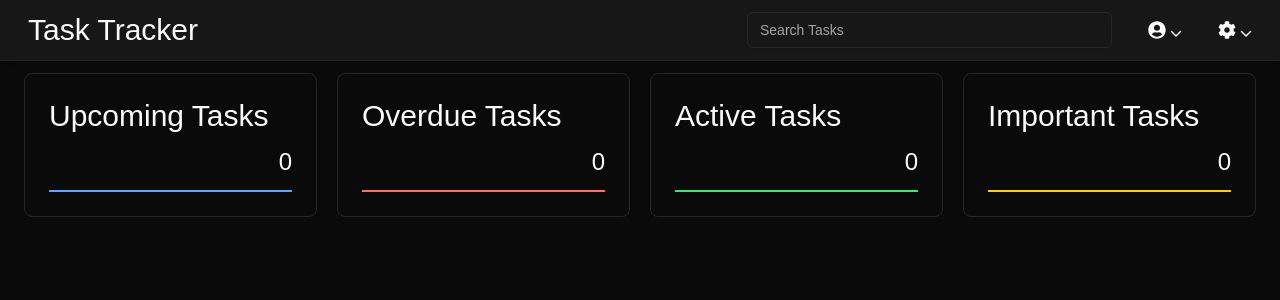
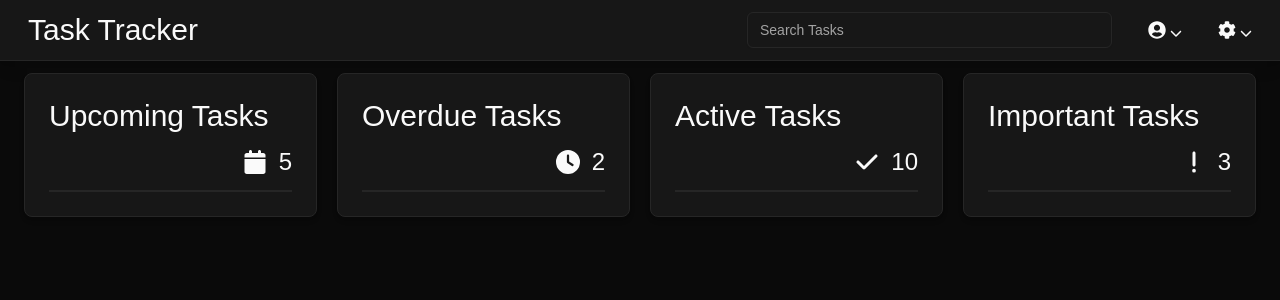
Before and after one commit to jowhe/dissertation-app-source, a Next.js app: page / in a window 1280 px wide. Shown: the top 300 px of the page. Built offline with nearby package versions, Linux system fonts and the light colour scheme.

Commit message:
Refactored TaskIndicator.

```diff
--- a/components/interface/TaskIndicator.tsx
+++ b/components/interface/TaskIndicator.tsx
@@ -1,28 +1,49 @@
 import React from 'react'
+import { UserTasksCategories } from '@/lib/types';
+import { FaCalendar, FaCheck, FaClock, FaExclamation } from 'react-icons/fa6';
+
+const Items: Array<UserTasksCategories> = [
+    {
+      name: 'Upcoming Tasks',
+      value: 5,
+      color: 'blue',
+      icon: <FaCalendar className="my-auto" />
+    },
+    {
+      name: 'Overdue Tasks',
+      value: 2,
+      color: 'red',
+      icon: <FaClock className="my-auto" />
+    },
+    {
+      name: 'Active Tasks',
+      value: 10,
+      color: 'green',
+      icon: <FaCheck className="my-auto" />
+    },
+    {
+      name: 'Important Tasks',
+      value: 3,
+      color: 'yellow',
+      icon: <FaExclamation className="my-auto" />
+    },
+];
 
 const TaskIndicator = () => {
+
   return (
-    <section className="mx-auto grid gap-5 grid-flow-row scroll-smooth max-h-[200px] overflow-scroll md:max-h-full  md:grid-cols-4 lg:container">
-      <div className="p-6 rounded-lg dark:border dark:bg-neutral-950 bg-neutral-100 shadow-md">
-        <h1 className="text-3xl">Upcoming Tasks</h1>
-        <h2 className="text-2xl text-end my-3">0</h2>
-        <div className="border border-blue-400 mt-auto"></div>
-      </div>
-      <div className="p-6 rounded-lg dark:border dark:bg-neutral-950 bg-neutral-100 shadow-md">
-        <h1 className="text-3xl">Overdue Tasks</h1>
-        <h2 className="text-2xl text-end my-3">0</h2>
-        <div className="border border-red-400 mt-auto"></div>
-      </div>
-      <div className="p-6 rounded-lg dark:border dark:bg-neutral-950 bg-neutral-100 shadow-md">
-        <h1 className="text-3xl">Active Tasks</h1>
-        <h2 className="text-2xl text-end my-3">0</h2>
-        <div className="border border-green-400 mt-auto"></div>
-      </div>
-      <div className="p-6 rounded-lg dark:border dark:bg-neutral-950 bg-neutral-100 shadow-md">
-        <h1 className="text-3xl">Important Tasks</h1>
-        <h2 className="text-2xl text-end my-3">0</h2>
-        <div className="border border-yellow-400 mt-auto"></div>
-      </div>
+    <section className="mx-auto grid gap-5 grid-flow-row scroll-smooth max-h-[200px] md:overflow-visible overflow-y-scroll md:max-h-full md:grid-cols-4 lg:container">
+
+      {Items?.length > 0 && (
+        Items.map((item: UserTasksCategories) => (
+          <div key={item?.name} className="p-6 rounded-lg dark:border dark:bg-neutral-900 bg-neutral-200 shadow-md md:hover:scale-110 cursor-pointer">
+            <h1 className="text-3xl">{item?.name}</h1>
+            <h2 className="text-2xl my-3 flex gap-3 justify-end">{item?.icon} {item?.value}</h2>
+            <div className={`border border-${item?.color}-400 mt-auto`}></div>
+          </div>
+        ))
+      )}
+
     </section>
   )
 }
```
